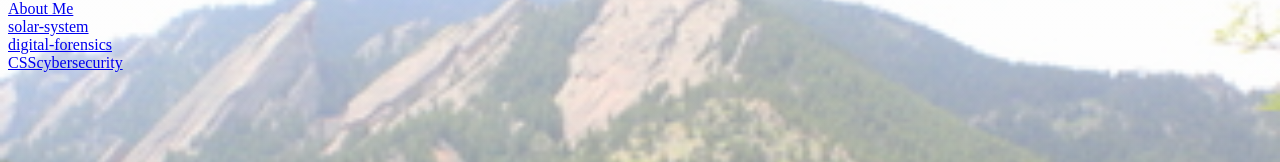
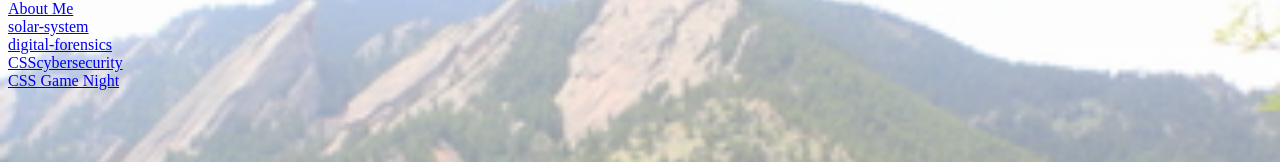
Before and after one commit to KCJR1/CIS26-27-Juniors, a plain HTML site: page index.html in a window 1280 px wide. Shown: the part 153-315 px from the top of the page. Drawn offline with Linux system fonts and the light colour scheme.

Commit message:
Thu Nov 19 2026 v2

```diff
--- a/index.html
+++ b/index.html
@@ -22,5 +22,7 @@
     <a href="career.html" class="carreers">digital-forensics</a>
     <br>
     <a href="cssBasics1/cybersecurity.html" class="cybersecurity">CSScybersecurity</a>
+    <br>
+    <a href="css4.5-4.6/gameNight/gamenight.html" class="gamenight">CSS Game Night</a>
 </body>
 </html>
```
